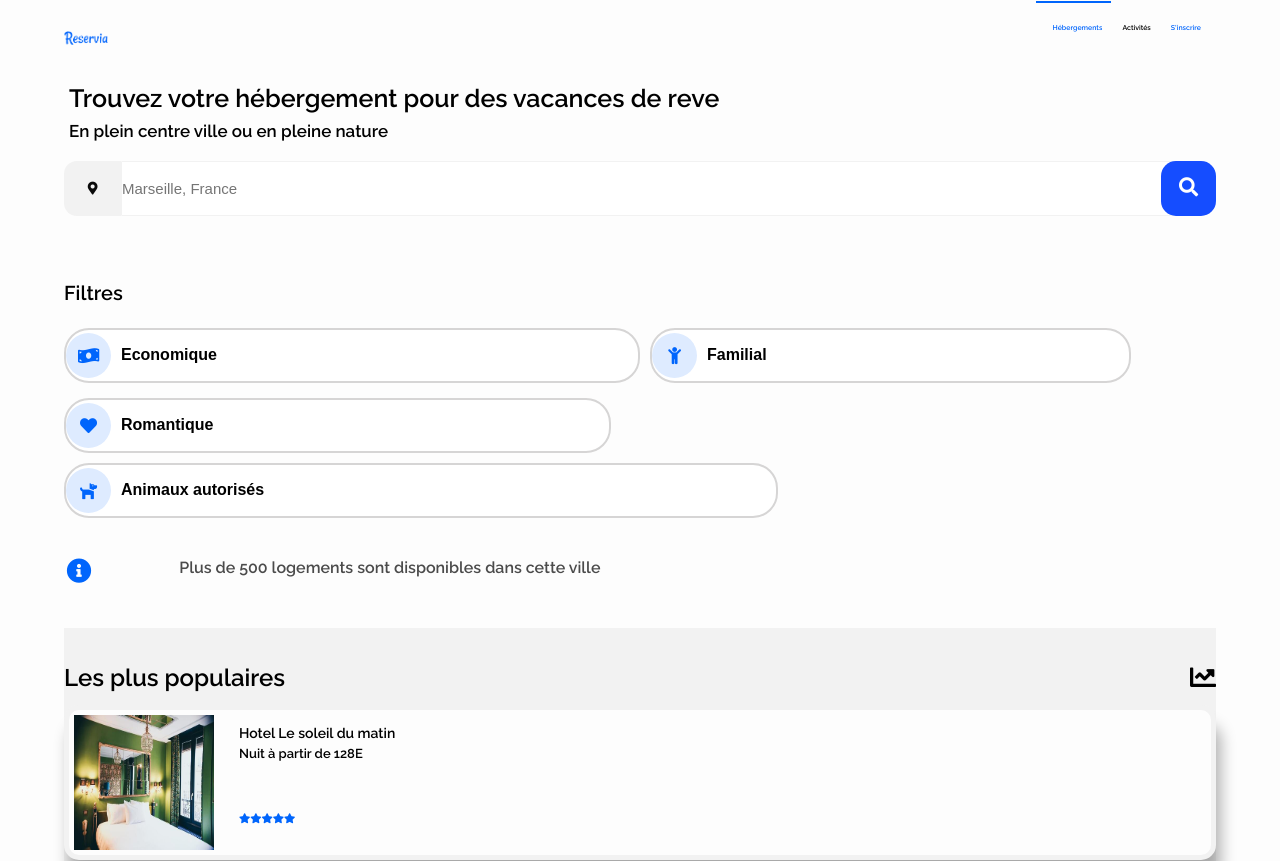
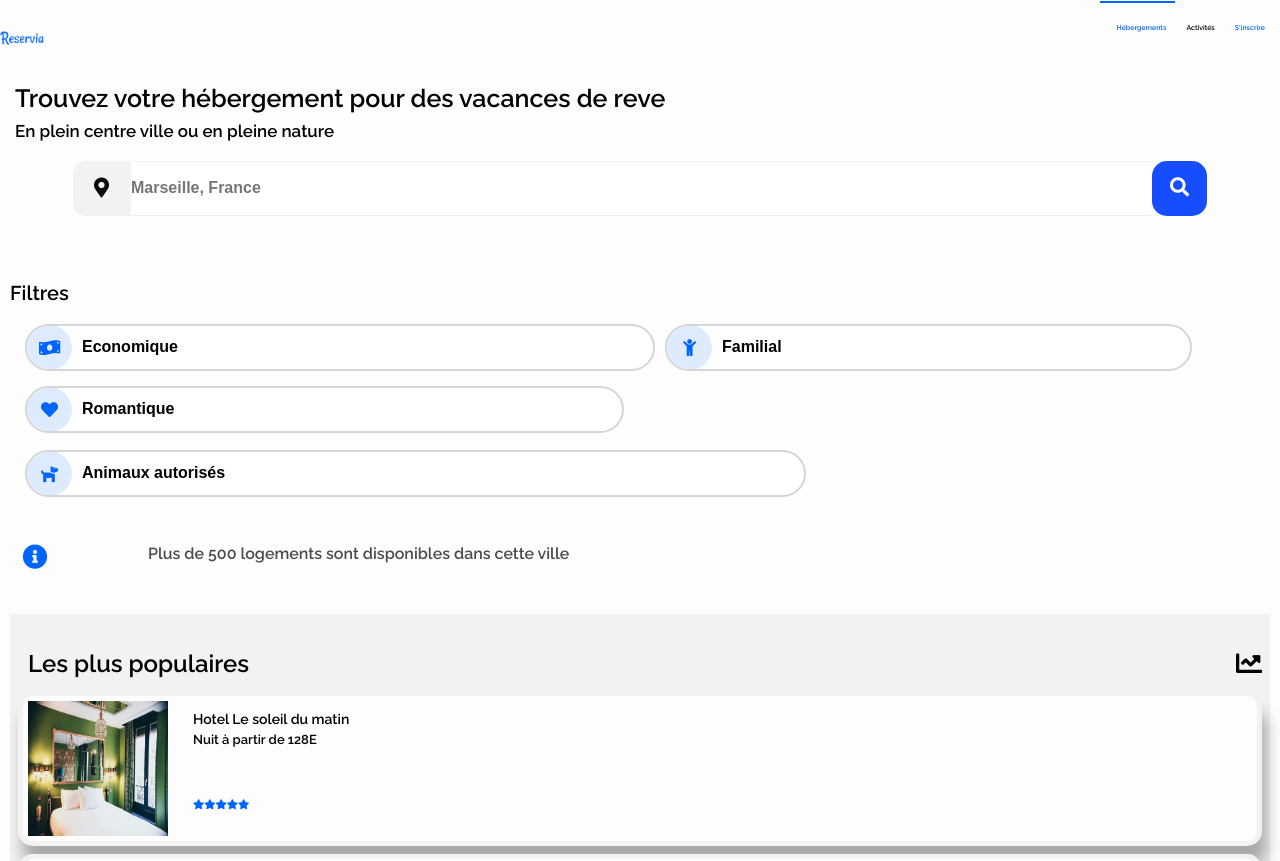
Before and after one commit to nina55555/AudreyNinaMorville_2_28042021, a plain HTML site: page P2_morville_Audreynina/P2_01_liengithub/index.html in a window 1280 px wide. Shown: the top 861 px of the page. Drawn offline with Linux system fonts and the light colour scheme.

Commit message:
resizing elements v1

```diff
--- a/P2_morville_Audreynina/P2_01_liengithub/style.css
+++ b/P2_morville_Audreynina/P2_01_liengithub/style.css
@@ -32,9 +32,9 @@ body{
     display: flex;
     flex-direction: column;
     background-color:#fdfdfd ;
-    width: 90%;
+    width: 100%;
     height: 100vh;
-    margin: 0px auto;
+
 }
 
 
@@ -53,7 +53,7 @@ header{
     height: 180px;
     justify-content: space-between;
     align-items: center;
-    padding: 0px 10px 30px 10px;
+    padding: 0px 0px 30px 10px;
     position: relative;
 }
 
@@ -89,6 +89,7 @@ header .inscription{
     font-size: 17px;
     /*background-color: darkgreen;*/
     justify-self: end;
+    padding-right: 30px;
 }
 
 
@@ -264,6 +265,11 @@ header .activités:hover~.bar-position{
 
 
 
+section{
+    padding: 0px 10px 0px 10px;
+
+}
+
 /*...LOCATION PART*/
 
 
@@ -291,14 +297,19 @@ header .activités:hover~.bar-position{
 
 
 
+
+/*...INPUT ZONE*/
+
+
 .city-zone{
     /*background-color: gold;*/
     display: flex;
     position: relative;
+    width: 90%;
+    margin: 0 auto;
+}
 
 
-
-}
 
 
 .icone{
@@ -315,11 +326,15 @@ header .activités:hover~.bar-position{
 
 
 
+.icone i{
+    font-size: 20px;
+}
+
+
+
 .input-zone{
     width:100%;
-
 }
-
 
 
 
@@ -328,8 +343,11 @@ header .activités:hover~.bar-position{
     width: 100%;
     height: 55px;
     border: 1px solid #F2F2F2 ;
-    font-size: 15px;
+    font-size: 16px;
     border-radius: 0px 17px 17px 0px;
+    font-weight: bold;
+    color: black;
+
 }
 
 
@@ -371,7 +389,7 @@ input:focus {
     align-items: flex-start;
     flex-wrap: wrap;
     width: 100%;
-    height: 200px;
+    height: 190px;
     margin-top: 15px;
     margin-bottom: 20px;
 }
@@ -382,7 +400,7 @@ input:focus {
 .filtres-titre h1{
     /*background-color: coral;*/
     margin-top: 35px;
-    padding-bottom: 8px;
+    padding-bottom: 4px;
     font-size: 20px;
     font-weight: bold;
 }
@@ -394,6 +412,7 @@ input:focus {
 .filtres-g {
     /*background-color: yellow;*/
     width: 50%;
+
 }
 
 
@@ -469,9 +488,11 @@ input:focus {
     overflow: hidden;
     border: 2px solid #d6d5d5;
     font-weight: bold;
-    height: 55px;
+    height: 47px;
     border-radius: 25px;
     font-size: 16px;
+    width: 80%;
+    margin-left: 15px;
 }
 
 
@@ -481,7 +502,6 @@ input:focus {
 .eco p,.fam p,.rom p,.pets p{
     padding-left: 10px;
 }
-
 
 
 
@@ -498,8 +518,7 @@ input:focus {
     grid-template-rows: 1fr;
     height: 50px;
     width: 100%;
-    margin-top: 10px;
-    margin-bottom: 20px;
+    margin: 10px 0px 20px 20px;
 }
 
 
@@ -536,19 +555,6 @@ input:focus {
 
 
 
-
-
-
-
-
-
-
-
-
-
-
-
-
 /*...MOST POPULARS PART*/
 
 
@@ -560,6 +566,8 @@ input:focus {
     /*background-color: hotpink;*/
     background-color: #F2F2F2 ;
     height: 615px;
+    padding-right: 8px;
+    padding-left: 8px;
 
 }
 
@@ -570,7 +578,7 @@ input:focus {
     /*background-color:#971c1c ;*/
     display:flex;
     justify-content: space-between;
-    padding: 35px 0px 5px 0px;
+    padding: 35px 0px 5px 10px;
     font-weight: bold;
     font-size: 16px;
 }
@@ -810,7 +818,11 @@ i.star-grey{
 
 
 .afficher-plus{
-    font-size: 22px;
+    font-size: 17px;
+    text-align: start;
+    padding-left: 15px;
+    background-color: transparent;
+    border: 0;
 }
 
 
@@ -836,8 +848,8 @@ i.star-grey{
 
 .activité-titre{
     /*background-color: coral;*/
-    margin-top: 35px;
-    margin-bottom: 30px;
+    margin: 35px 0px 30px 10px;
+    font-size: 14px;
 }
 
 
@@ -908,13 +920,13 @@ footer{
 
 
 .a-propos h2, .nos-hebergements h2, .assistance h2{
-    font-size: 20px;
+    font-size: 18px;
     margin-bottom: 15px;
 }
 
 
 
 footer p{
-    font-size: 15px;
+    font-size: 14px;
     padding-top: 8px;
 }
```
